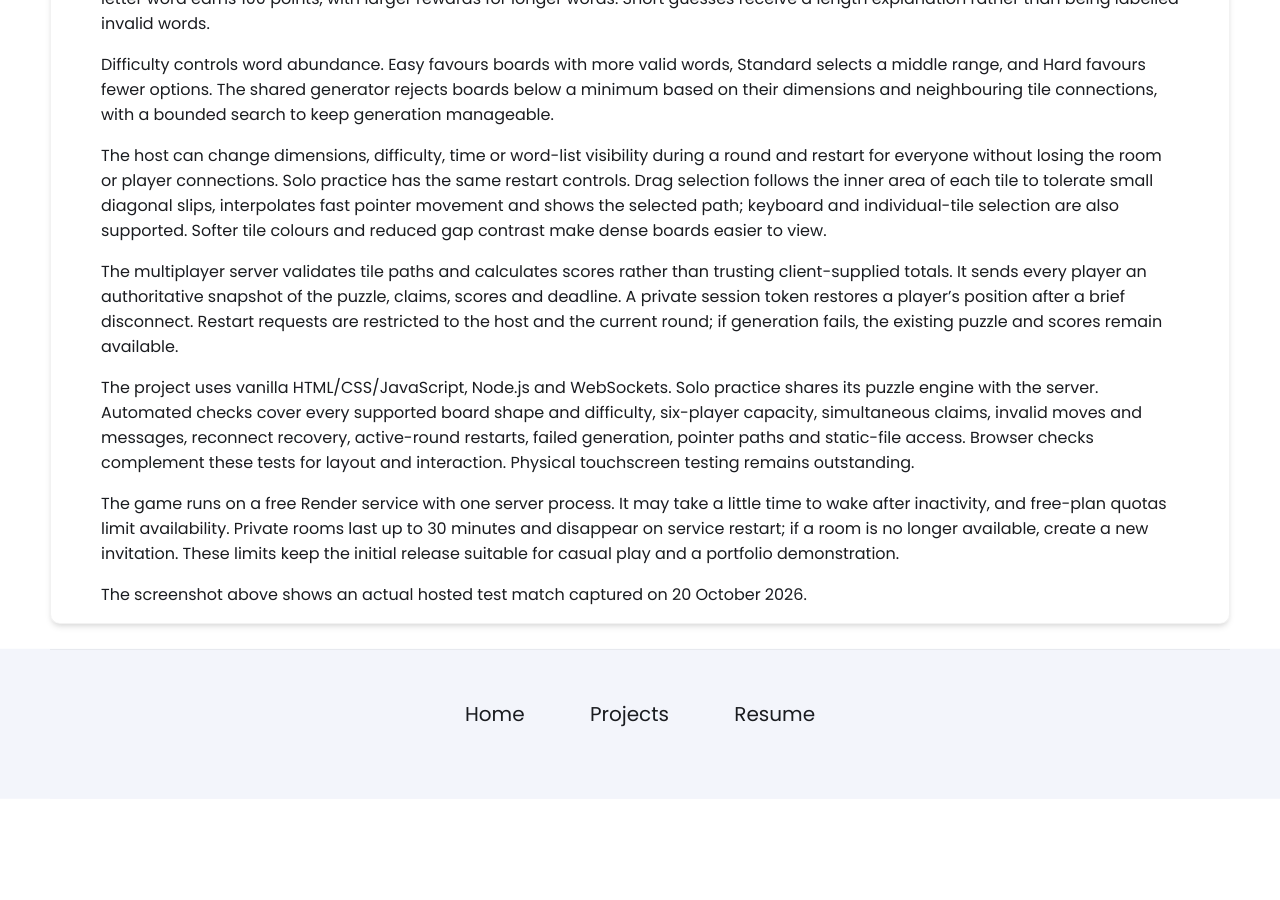
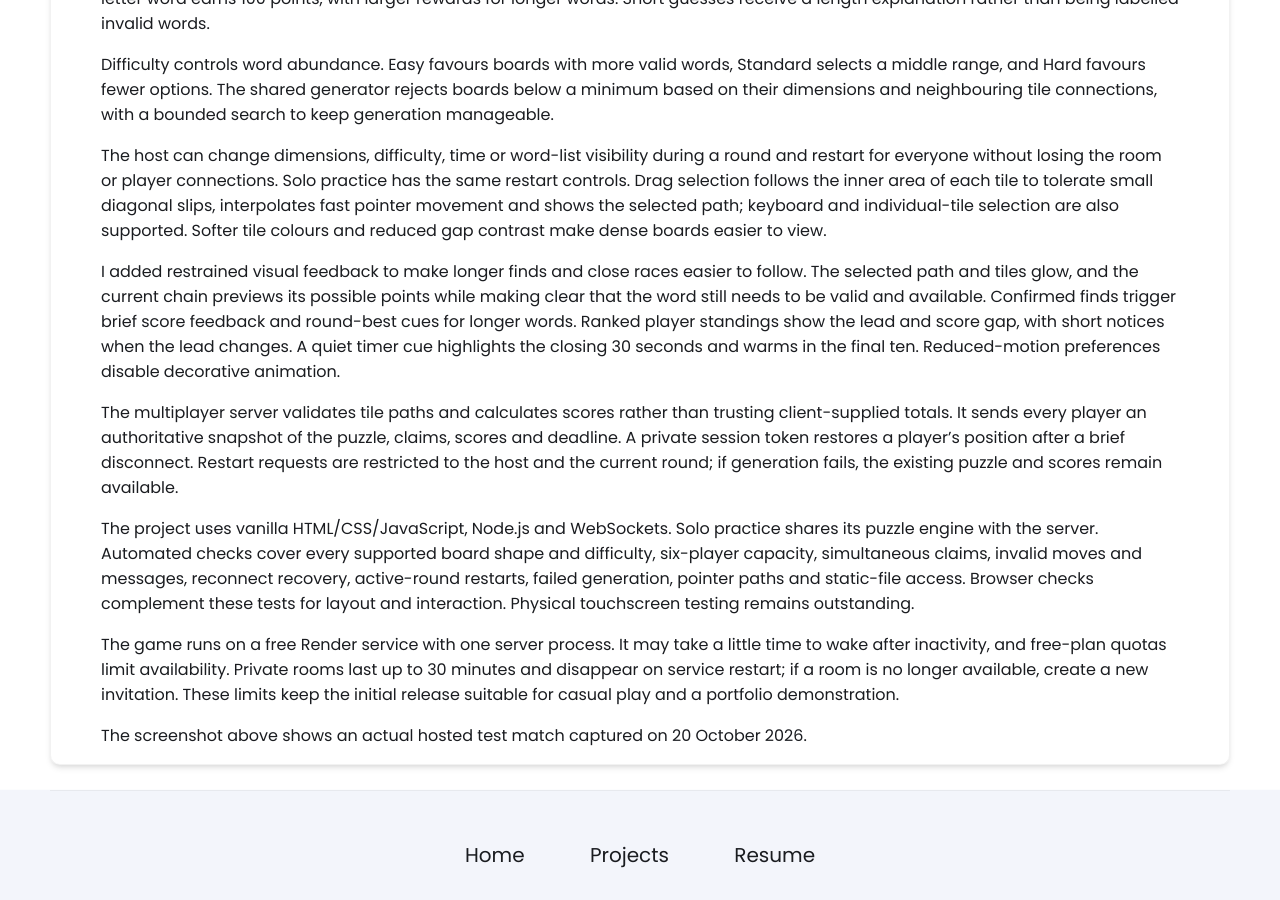
Before and after one commit to OliCar-del/OliCar-del.github.io, a Jekyll site: the page built from _projects/pathword/index.md, in a window 1280 px wide and 900 px high, scrolled down 889 px. Built offline with Jekyll 4.4.1, drawn with Linux system fonts in a browser that asks for light colours; before the commit the page ends 1688 px from its top, so only the background shows below that.

Commit message:
Show Pathword glow and competitive feedback

```diff
--- a/_projects/pathword/index.md
+++ b/_projects/pathword/index.md
@@ -11,7 +11,7 @@
 areas: [software]
 order: 9
 image: /projects/pathword/pathword-gameplay.png
-image_alt: Pathword multiplayer match with a letter board, player scores and word-claim history.
+image_alt: Pathword multiplayer match with a glowing eight-letter word chain, ranked player scores and word-claim history.
 thumb: /projects/pathword/pathword-gameplay.png
 permalink: /projects/pathword/
 published: true
@@ -27,6 +27,8 @@
 
 The host can change dimensions, difficulty, time or word-list visibility during a round and restart for everyone without losing the room or player connections. Solo practice has the same restart controls. Drag selection follows the inner area of each tile to tolerate small diagonal slips, interpolates fast pointer movement and shows the selected path; keyboard and individual-tile selection are also supported. Softer tile colours and reduced gap contrast make dense boards easier to view.
 
+I added restrained visual feedback to make longer finds and close races easier to follow. The selected path and tiles glow, and the current chain previews its possible points while making clear that the word still needs to be valid and available. Confirmed finds trigger brief score feedback and round-best cues for longer words. Ranked player standings show the lead and score gap, with short notices when the lead changes. A quiet timer cue highlights the closing 30 seconds and warms in the final ten. Reduced-motion preferences disable decorative animation.
+
 The multiplayer server validates tile paths and calculates scores rather than trusting client-supplied totals. It sends every player an authoritative snapshot of the puzzle, claims, scores and deadline. A private session token restores a player's position after a brief disconnect. Restart requests are restricted to the host and the current round; if generation fails, the existing puzzle and scores remain available.
 
 The project uses vanilla HTML/CSS/JavaScript, Node.js and WebSockets. Solo practice shares its puzzle engine with the server. Automated checks cover every supported board shape and difficulty, six-player capacity, simultaneous claims, invalid moves and messages, reconnect recovery, active-round restarts, failed generation, pointer paths and static-file access. Browser checks complement these tests for layout and interaction. Physical touchscreen testing remains outstanding.
```
Also changed, not shown: _projects/pathword/pathword-gameplay.png.
